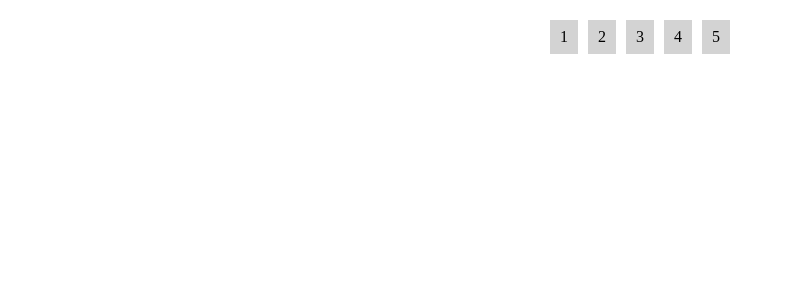
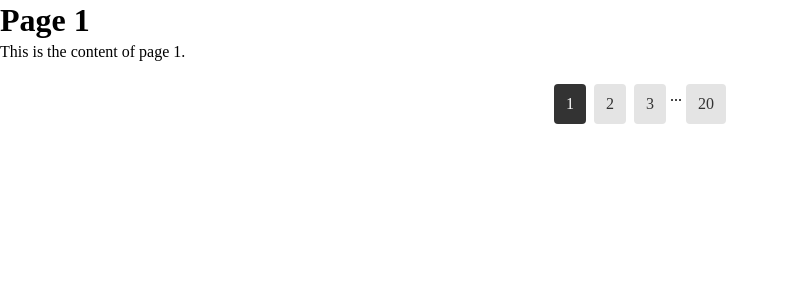
Before and after one commit to soloetsu/soloetsu_frontend, a React (Vite) app: page /paginationTest in a window 1280 px wide. Shown: the top 300 px of the page, without its empty margins (0-793 px from the left). Built offline with nearby package versions, Linux system fonts and the light colour scheme; a web font is replaced by a local one.

Commit message:
update Pagenation

```diff
--- a/src/App.css
+++ b/src/App.css
@@ -7,3 +7,30 @@ body {
 img {
 	object-fit: cover;
 }
+
+.pagination {
+	display: flex;
+	justify-content: center;
+	margin-top: 20px;
+}
+
+.pagination button {
+	padding: 8px 12px;
+	margin: 0 4px;
+	background-color: #e4e4e4;
+	border: none;
+	border-radius: 4px;
+	color: #333;
+	font-size: 16px;
+	cursor: pointer;
+	transition: background-color 0.3s;
+}
+
+.pagination button:hover {
+	background-color: #bbb;
+}
+
+.pagination button.active {
+	background-color: #333;
+	color: #fff;
+}
--- a/src/components/Pagination/index.jsx
+++ b/src/components/Pagination/index.jsx
@@ -1,46 +1,84 @@
-import React from "react";
+import React, { useState } from "react";
 
-const Pagination = () => {
-	const paginationStyle = {
-		display: "flex",
-		justifyContent: "center",
-		marginTop: "20px",
+function HomePage() {
+	const [currentPage, setCurrentPage] = useState(1);
+
+	// ページネーションの総ページ数
+	const totalPages = 20;
+
+	// ページを変更する関数
+	const changePage = (page) => {
+		setCurrentPage(page);
 	};
 
-	const pageStyle = {
-		padding: "5px 10px",
-		margin: "0 5px",
-		backgroundColor: "lightgray",
-		textDecoration: "none",
-		color: "black",
-		transition: "background-color 0.3s, color 0.3s",
-	};
+	// ページネーションのボタンを生成する関数
+	const renderPageButtons = () => {
+		const buttons = [];
 
-	const handlePageClick = (e) => {
-		e.preventDefault();
+		// 省略記号の表示の閾値
+		const threshold = 2;
+
+		// 先頭のページボタンを表示
+		buttons.push(
+			<button key={1} className={currentPage === 1 ? "active" : ""} onClick={() => changePage(1)}>
+				1
+			</button>
+		);
+
+		if (currentPage > threshold + 2) {
+			buttons.push(
+				<span key="ellipsis1" className="ellipsis">
+					...
+				</span>
+			);
+		}
+
+		// 現在のページを中心に表示する範囲を計算
+		let start = Math.max(currentPage - threshold, 2);
+		let end = Math.min(currentPage + threshold, totalPages - 1);
+
+		for (let page = start; page <= end; page++) {
+			buttons.push(
+				<button key={page} className={currentPage === page ? "active" : ""} onClick={() => changePage(page)}>
+					{page}
+				</button>
+			);
+		}
+
+		if (currentPage < totalPages - threshold - 1) {
+			buttons.push(
+				<span key="ellipsis2" className="ellipsis">
+					...
+				</span>
+			);
+		}
+
+		// 最後のページボタンを表示
+		if (totalPages > 1) {
+			buttons.push(
+				<button
+					key={totalPages}
+					className={currentPage === totalPages ? "active" : ""}
+					onClick={() => changePage(totalPages)}
+				>
+					{totalPages}
+				</button>
+			);
+		}
+
+		return buttons;
 	};
 
 	return (
 		<div>
-			<div style={paginationStyle}>
-				<a href="#" style={pageStyle} onClick={handlePageClick}>
-					1
-				</a>
-				<a href="#" style={pageStyle} onClick={handlePageClick}>
-					2
-				</a>
-				<a href="#" style={pageStyle} onClick={handlePageClick}>
-					3
-				</a>
-				<a href="#" style={pageStyle} onClick={handlePageClick}>
-					4
-				</a>
-				<a href="#" style={pageStyle} onClick={handlePageClick}>
-					5
-				</a>
-			</div>
+			{/* ページのコンテンツを表示 */}
+			<h1>Page {currentPage}</h1>
+			<p>This is the content of page {currentPage}.</p>
+
+			{/* ページネーションのボタンを表示 */}
+			<div className="pagination">{renderPageButtons()}</div>
 		</div>
 	);
-};
+}
 
-export default Pagination;
+export default HomePage;
```
